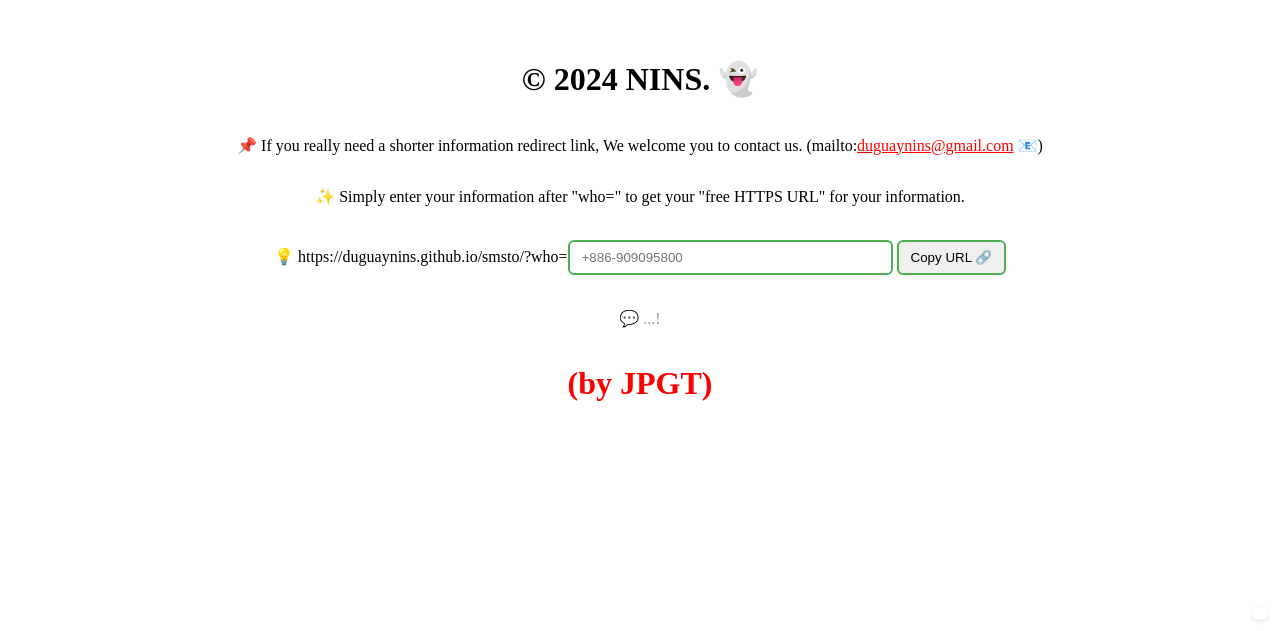
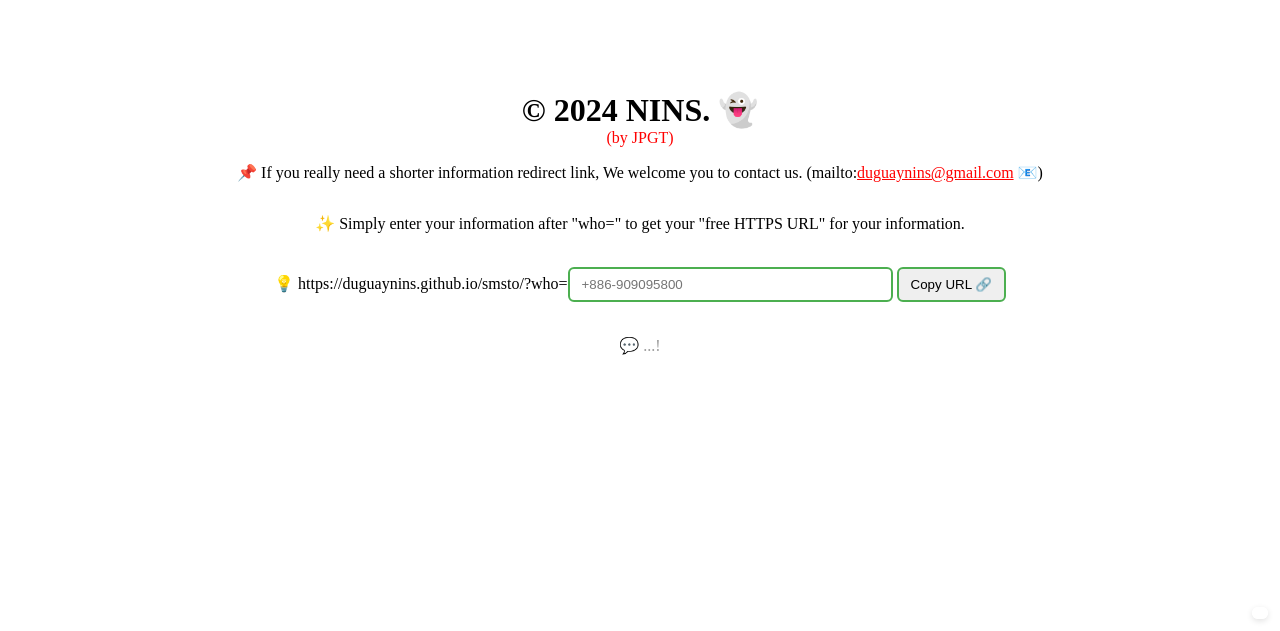
Before and after one commit to duguaynins/smsto, a plain HTML site: page index.html in a window 1280 px wide. Shown: the part 169-800 px from the top of the page. Drawn offline with Linux system fonts and the light colour scheme.

Commit message:
Update index.html

```diff
--- a/index.html
+++ b/index.html
@@ -55,7 +55,8 @@
 </head>
 <body>
 
-    <h1 translate="no">© 2024 NINS. 👻</h1>
+    <h1 translate="no" style="margin: 0;">© 2024 NINS. 👻</h1>
+    <p translate="no" style="margin: 0; color: red;">(by JPGT)</p>
     <!--h1 translate="no">© 2024 NINS <span translate="no" style="color: red;">(by JPGT)</span>. 👻✨</h1-->
 
     <!--h1>Preparing your information...</h1-->
@@ -65,7 +66,6 @@
     <p id="miniURL" translate="no">💡 ...!</p>
     <!--p id="message">💬 ...!</p-->
     <p id="message" style="color: #999999;">💬 ...!</p>
-    <h1 translate="no" style="color: red;">(by JPGT)</h1>
 
     <!-- 翻譯小工具容器（放在頁面任意地方） -->
     <div id="google_translate_wrapper">
```
